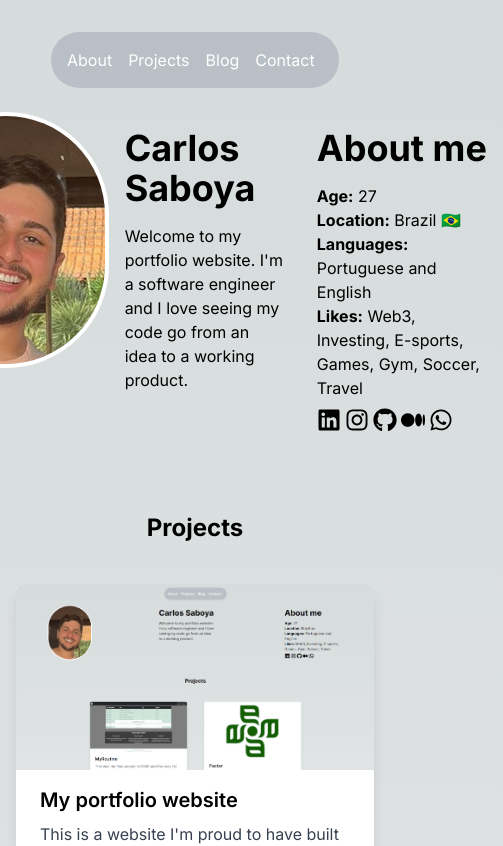
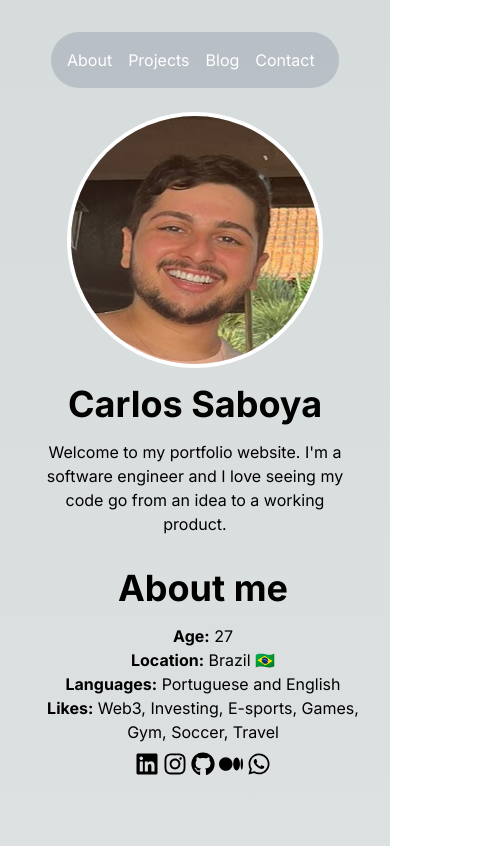
Before and after one commit to cadusaboya/portfolio-website, a Next.js app: page / in a window 390 px wide. Shown: the top 846 px of the page, 503 px wide, since content can reach past the window. Built offline with nearby package versions, Linux system fonts and the light colour scheme.

Commit message:
Centered text in regular screens, improve responsiveness on really small screens(iOS)

```diff
--- a/components/AboutMe.tsx
+++ b/components/AboutMe.tsx
@@ -4,20 +4,28 @@ import Image from 'next/image';
 
 const AboutMe = () => {
   return (
-    <div className="flex">
-        <Image src="/my-img.jpeg" alt="My image" width={300} height={300} className="h-64 w-auto mx-auto rounded-full border-4 border-white" />
-        <main className="flex flex-col mx-auto w-72 p-4">
+    <div className="flex flex-col sm:flex-row items-center sm:items-start">
+      <div className="md:ml-20 flex-shrink-0">
+        <Image
+          src="/my-img.jpeg"
+          alt="My image"
+          width={300}
+          height={300}
+          className="h-64 w-64 sm:w-auto mx-auto rounded-full border-4 border-white"
+        />
+      </div>
+      <main className="flex flex-col mx-auto sm:w-72 p-4 text-center sm:text-left">
         <h1 className="text-4xl font-bold">Carlos Saboya</h1>
         <p className="mt-4">Welcome to my portfolio website. I&apos;m a software engineer and I love seeing my code go from an idea to a working product.</p>
       </main>
-        <main className="flex flex-col mx-auto w-72 pt-4 pl-4">
+      <main className="flex flex-col mx-auto sm:w-72 pt-4 pl-4 text-center sm:text-left">
         <h1 className="text-4xl font-bold">About me</h1>
         <p className="mt-4"><span className="font-bold">Age:</span> 27</p>
         <p><span className="font-bold">Location:</span> Brazil 🇧🇷</p>
         <p><span className="font-bold">Languages:</span> Portuguese and English</p>
         <p><span className="font-bold">Likes:</span> Web3, Investing, E-sports, Games, Gym, Soccer, Travel</p>
 
-            <div className="flex mt-2">
+        <div className="flex justify-center sm:justify-start mt-2">
           <a href="https://www.linkedin.com/in/carlossaboya/" target="_blank" rel="noopener noreferrer" className="mr-1"><FaLinkedin className="w-6 h-6" /></a>
           <a href="https://www.instagram.com/cadusaboya_" target="_blank" rel="noopener noreferrer" className="mr-1"><FaInstagram className="w-6 h-6" /></a>
           <a href="https://github.com/cadusaboya" target="_blank" rel="noopener noreferrer" className="mr-1"><FaGithub className="w-6 h-6" /></a>
```
Lines whose indentation alone changed are shown as unchanged.
